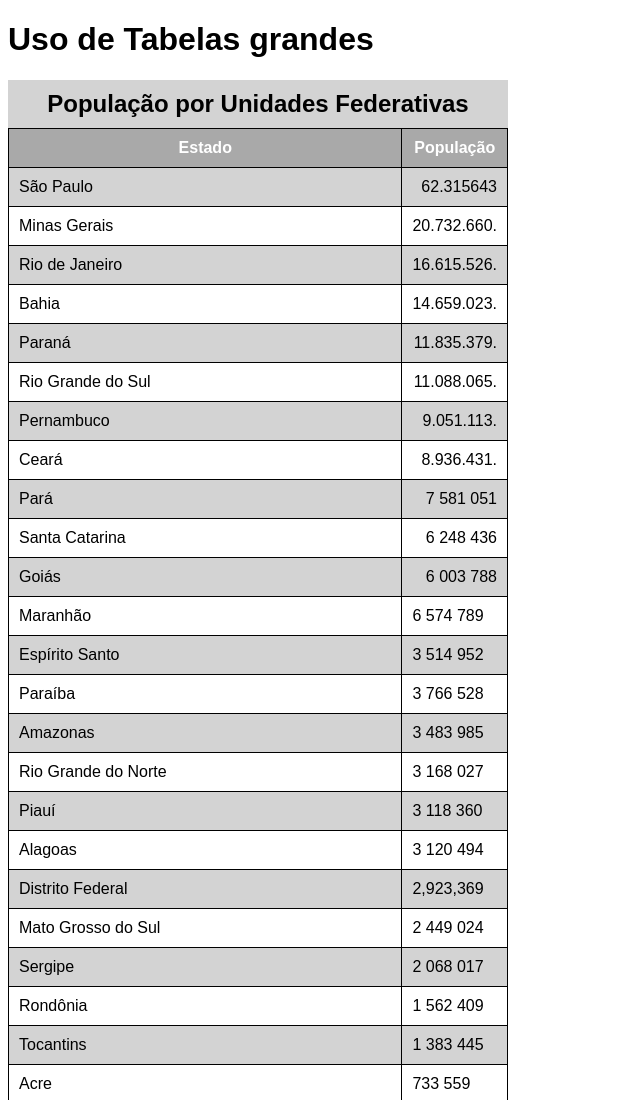
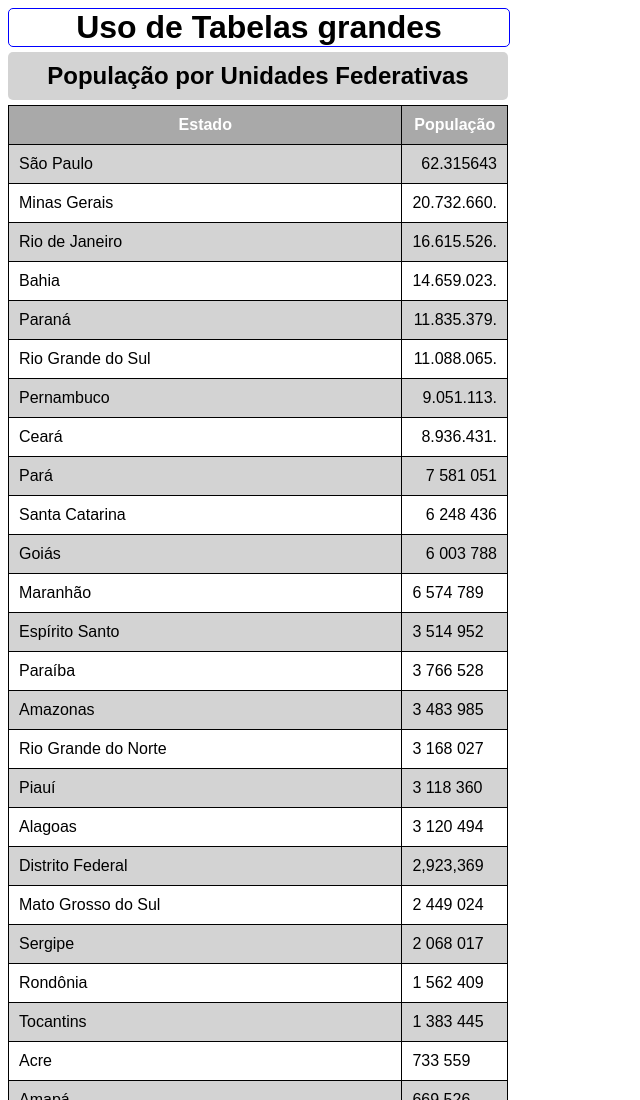
Before and after one commit to devmarcelomacedo/html5-css3, a plain HTML site: page exercicios/tabelasnohtml/tabela_grande.html in a window 1280 px wide. Shown: the top 1100 px of the page, without its empty margins (0-640 px from the left). Drawn offline with Linux system fonts and the light colour scheme; files that its build step writes are made by us from their sources.

Commit message:
acrescentei style

```diff
--- a/exercicios/tabelasnohtml/tabela_grande.html
+++ b/exercicios/tabelasnohtml/tabela_grande.html
@@ -9,7 +9,15 @@
     <style>
         body {
             font-family: Arial, Helvetica, sans-serif;
+        }
 
+        h1 {
+            border: 1px solid blue;
+            text-align: center;
+            border-radius: 5px;
+            width: 500px;
+            margin-top: 0;
+            margin-bottom: 5px;
         }
 
         tbody > tr:nth-child(odd){
@@ -20,6 +28,7 @@
             border-collapse: collapse;
             width: 500px;
             position: relative;
+
 
         }
 
@@ -48,6 +57,8 @@
             font-weight: bold;
             padding: 10px;
             background-color: lightgray;
+            margin-bottom: 5px;
+            border-radius: 5px;
         }
 
     </style>
```
Also changed, not shown: exercicios/tabelasnohtml/img/download.jpg (added).
